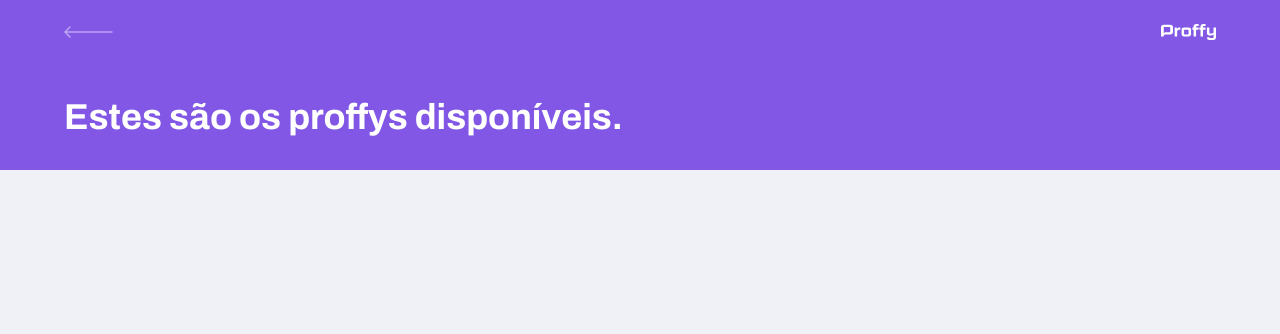
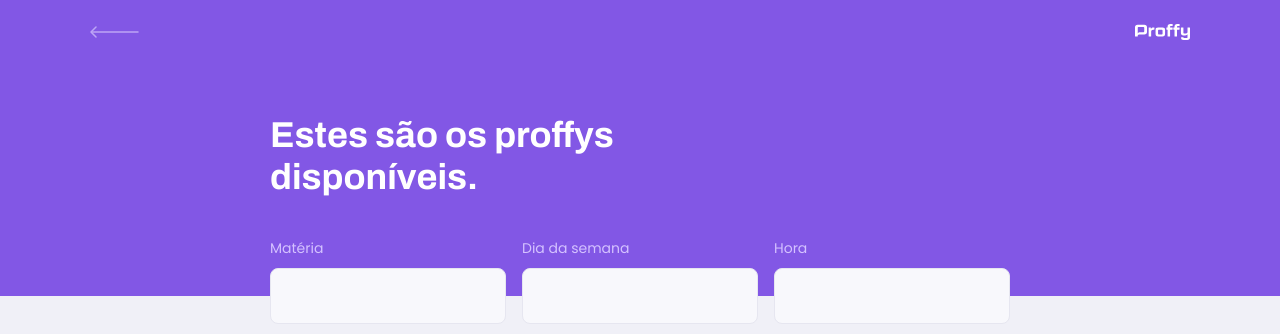
Before and after one commit to ricsonl/proffy, a React (Create React App) app in the folder web/: page /study in a window 1280 px wide. Shown: the top 334 px of the page. Built offline with nearby package versions, Linux system fonts and the light colour scheme; the HTML template or start-up script is replaced by a standard one.

Commit message:
study form

```diff
--- /dev/null
+++ b/web/src/components/PageHeader/index.tsx
@@ -0,0 +1,32 @@
+import React from 'react';
+
+import { Link } from 'react-router-dom';
+
+import logoImg from '../../assets/images/logo.svg';
+import backIcon from '../../assets/images/icons/back.svg';
+
+import styles from './styles.module.css';
+
+interface PageHeaderProps {
+  title: string;
+}
+
+const PageHeader: React.FC<PageHeaderProps> = (props) => {
+  return (
+    <header className={styles.header}>
+        <div className={styles.topBarContainer}>
+          <Link to="/">
+            <img src={backIcon} alt="Voltar"/>
+          </Link>
+          <img src={logoImg} alt="Proffy"/>
+        </div>
+
+        <div className={styles.headerContent}>
+          <strong>{props.title}</strong>
+          {props.children}
+        </div>
+      </header>
+  );
+}
+
+export default PageHeader;
--- a/web/src/pages/TeacherList/TeacherList.module.css
+++ b/web/src/components/PageHeader/styles.module.css
@@ -1,8 +1,4 @@
-.page {
-  width: 100vw;
-  height: 100vh;
-}
-.page header{
+.header{
   display: flex;
   flex-direction: column;
   background-color: var(--color-primary);
@@ -37,3 +33,24 @@
   line-height: 4.2rem;
   color: var(--color-title-in-primary);
 }
+@media screen and (min-width: 700px){
+  .header{
+    height: 37vh;
+  }
+  .topBarContainer{
+    max-width: 1100px;
+  }
+  .headerContent{
+    flex: 1;
+    max-width: 740px;
+    margin: 0 auto;
+    padding-bottom: 48px;
+    display: flex;
+    flex-direction: column;
+    justify-content: center;
+    align-items: flex-start;
+  }
+  .headerContent strong{
+    max-width: 350px;
+  }
+}
--- a/web/src/pages/TeacherForm/index.tsx
+++ b/web/src/pages/TeacherForm/index.tsx
@@ -1,8 +1,13 @@
 import React from 'react';
+import PageHeader from '../../components/PageHeader';
+
+import styles from './styles.module.css';
 
 const TeacherForm = () => {
     return (
-        <h1>Teacher Form</h1>
+      <div className={styles.page}>
+        <PageHeader title="Que incrível que você quer ensinar."/>
+      </div>
     );
 };
 
--- /dev/null
+++ b/web/src/pages/TeacherForm/styles.module.css
@@ -0,0 +1,4 @@
+.page {
+  width: 100vw;
+  height: 100vh;
+}
--- a/web/src/pages/TeacherList/index.tsx
+++ b/web/src/pages/TeacherList/index.tsx
@@ -1,26 +1,28 @@
 import React from 'react';
-import { Link } from 'react-router-dom';
 
-import logoImg from '../../assets/images/logo.svg';
-import backIcon from '../../assets/images/icons/back.svg';
+import PageHeader from '../../components/PageHeader';
 
-import styles from './TeacherList.module.css';
+import styles from './styles.module.css';
 
 const TeacherList = () => {
   return (
-    <div className={`${styles.page}`}>
-      <header>
-        <div className={styles.topBarContainer}>
-          <Link to="/">
-            <img src={backIcon} alt="Voltar"/>
-          </Link>
-          <img src={logoImg} alt="Proffy"/>
-        </div>
-
-        <div className={styles.headerContent}>
-          <strong>Estes são os proffys disponíveis.</strong>
-        </div>
-      </header>
+    <div className={styles.page}>
+      <PageHeader title="Estes são os proffys disponíveis.">
+        <form>
+          <div className={styles.inputBlock}>
+            <label htmlFor="subject">Matéria</label>
+            <input type="text" id="subject"/>
+          </div>
+          <div className={styles.inputBlock}>
+            <label htmlFor="week_day">Dia da semana</label>
+            <input type="text" id="week_day"/>
+          </div>
+          <div className={styles.inputBlock}>
+            <label htmlFor="time">Hora</label>
+            <input type="text" id="time"/>
+          </div>
+        </form>
+      </PageHeader>
     </div>
   );
 };
--- /dev/null
+++ b/web/src/pages/TeacherList/styles.module.css
@@ -0,0 +1,58 @@
+.page {
+  width: 100vw;
+  height: 100vh;
+}
+.page form{
+  margin-top: 3.2rem;
+}
+.page form label{
+  color: var(--color-text-in-primary);
+}
+.inputBlock{
+  position: relative;
+}
+.inputBlock + .inputBlock{
+  margin-top: 1.4rem;
+}
+.inputBlock label{
+  font-size: 1.4rem;
+}
+.inputBlock input{
+  width: 100%;
+  height: 5.6rem;
+  margin-top: .8rem;
+  border-radius: .8rem;
+  background-color: var(--color-input-background);
+  border: 1px solid var(--color-line-in-white);
+  outline: none;
+  padding: 0 1.6rem;
+  font: 1.6rem Archivo;
+}
+.inputBlock:focus-within:after{
+  content: '';
+  width: calc(100% - 3.2rem);
+  height: 2px;
+  background-color: var(--color-primary-light);
+  position: absolute;
+  left: 1.6rem;
+  right: 1.6rem;
+  bottom: 0;
+}
+
+@media screen and (min-width: 700px){
+  .page{
+    max-width: 100%;
+  }
+  .page form{
+    display: grid;
+    grid-template-columns: 1fr 1fr 1fr;
+    column-gap: 16px;
+    position: absolute;
+    bottom: -28px;
+
+  }
+  .inputBlock + .inputBlock{
+    margin-top: 0;
+  }
+
+}
```
